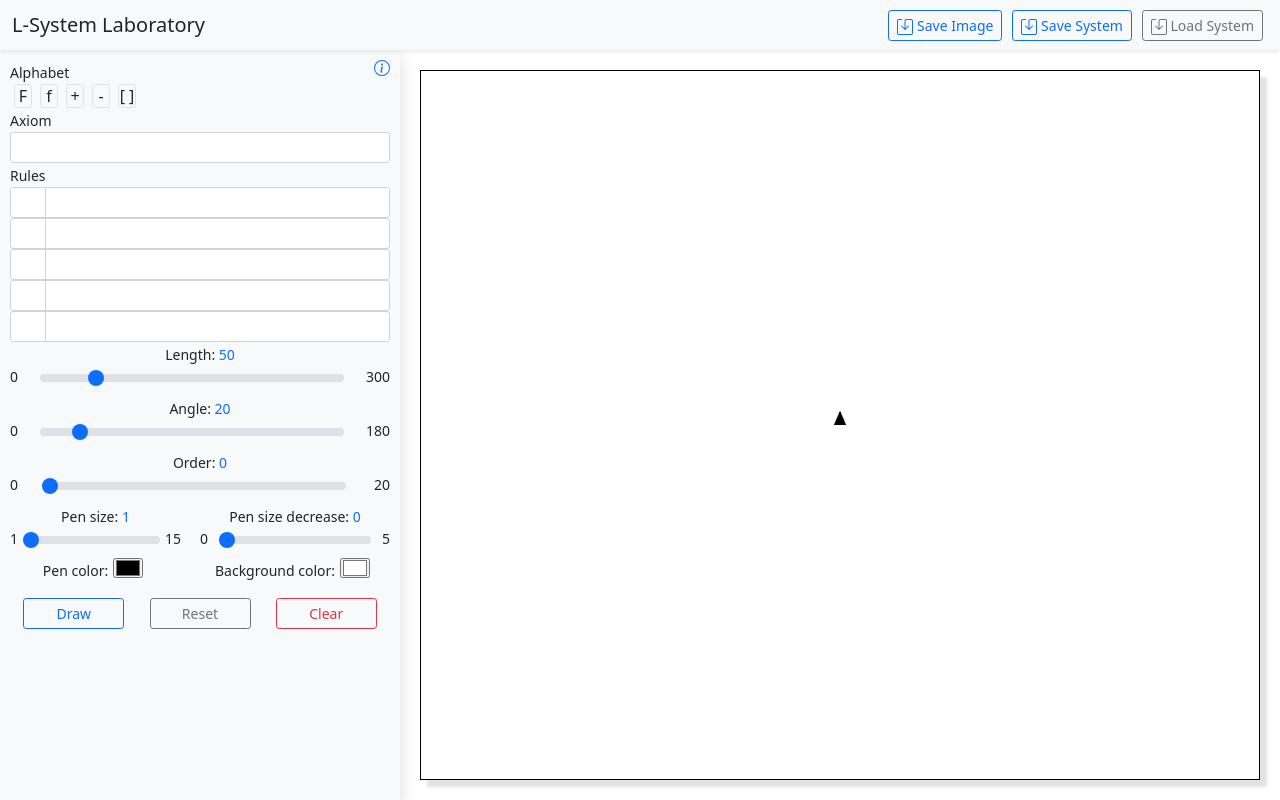
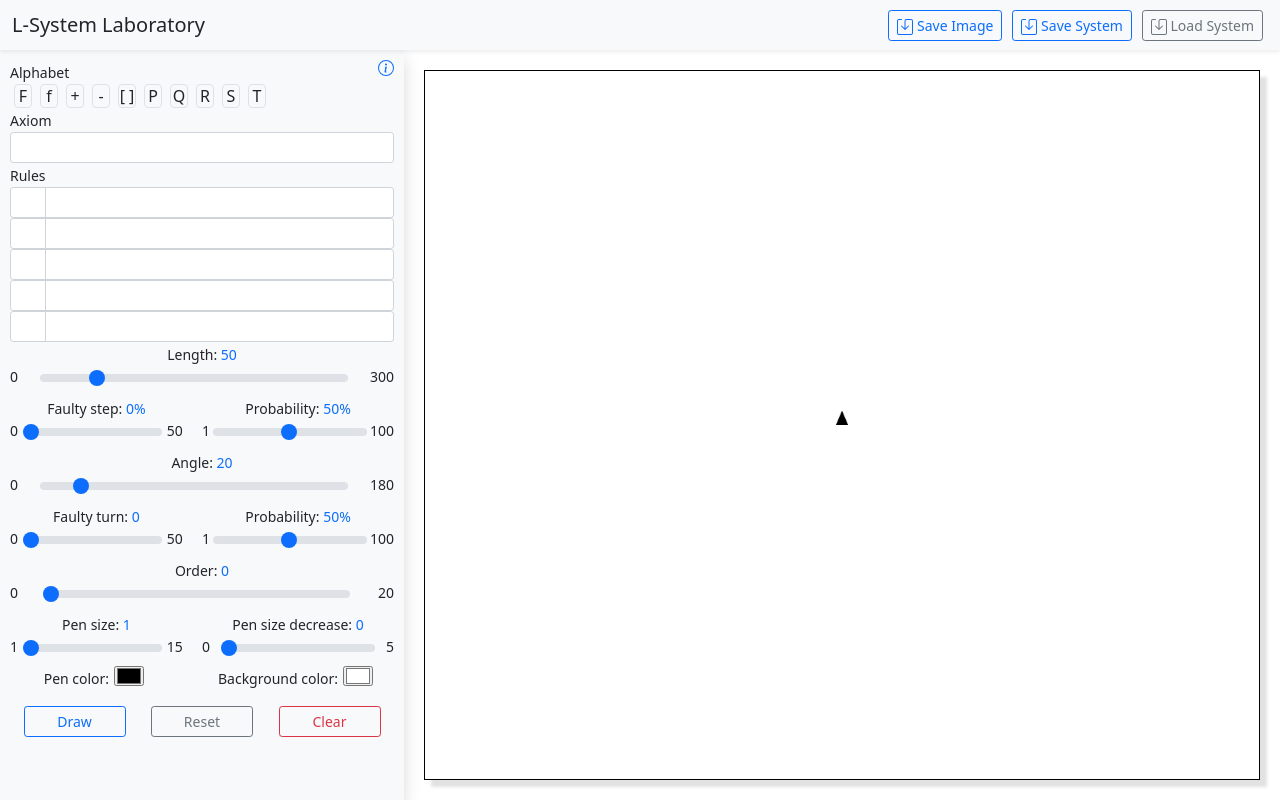
Before and after one commit to NorbertJu/diploma-thesis, a Vue app in the folder laboratory/: page / in a window 1280 px wide. Built offline with nearby package versions, Linux system fonts and the light colour scheme.

Commit message:
Add randomness

```diff
--- a/laboratory/src/components/Canvas.vue
+++ b/laboratory/src/components/Canvas.vue
@@ -130,7 +130,7 @@ export default {
   padding: 20px;
   position: relative;
   float: left;
-  width: calc(100% - 400px);
+  width: calc(100% - 404px);
   height: calc(100% - 50px);
 }
 
--- a/laboratory/src/components/Menu.vue
+++ b/laboratory/src/components/Menu.vue
@@ -12,67 +12,67 @@
     </div>
     <label for="axiom" class="form-label-sm small">Axiom</label>
     <div class="axiomContainer" @drop="setCurrentlyOver('axiom')" id="axiom">
-      <draggable v-model="axiom" :group="{ name: 'rules', pull: true, put: onPut }" @end="onEnd" @add="onAdd" @update="onUpdate" @start="onStart">
+      <draggable v-model="axiom" :group="{ name: 'rules', pull: true, put: onPutAxiom }" @end="onEnd" @add="onAdd" @update="onUpdate" @start="onStart">
         <span v-for="(element, index) in axiom" :key="index" class="border rounded mr-1" ><div class="item text-center">{{element.name}}</div></span>
       </draggable>
     </div>
     <label for="rule" class="form-label-sm small">Rules</label>
     <div class="ruleContainer">
       <div class="ruleKey" id="ruleKey1">
-        <draggable v-model="ruleKey1" :group="{ name: 'rules', pull: true, put: onPutRule }" @end="onEnd" @start="onStart">
+        <draggable v-model="ruleKey1" :group="{ name: 'rules', pull: true, put: onPutRuleKey }" @end="onEnd" @start="onStart">
           <span v-for="(element, index) in ruleKey1" :key="index" class="border rounded mr-1" ><div class="item text-center">{{element.name}}</div></span>
         </draggable>
       </div>
       <div class="rule" id="rule1">
-        <draggable v-model="rule1" :group="{ name: 'rules', pull: true, put: onPut }" @end="onEnd" @add="onAdd" @update="onUpdate" @start="onStart">
+        <draggable v-model="rule1" :group="{ name: 'rules', pull: true, put: onPutRule }" @end="onEnd" @add="onAdd" @update="onUpdate" @start="onStart">
           <span v-for="(element, index) in rule1" :key="index" class="border rounded mr-1" ><div class="item text-center">{{element.name}}</div></span>
         </draggable>
       </div>
     </div>
     <div class="ruleContainer">
       <div class="ruleKey" id="ruleKey2">
-        <draggable v-model="ruleKey2" :group="{ name: 'rules', pull: true, put: onPutRule }" @end="onEnd" @start="onStart">
+        <draggable v-model="ruleKey2" :group="{ name: 'rules', pull: true, put: onPutRuleKey }" @end="onEnd" @start="onStart">
           <span v-for="(element, index) in ruleKey2" :key="index" class="border rounded mr-1" ><div class="item text-center">{{element.name}}</div></span>
         </draggable>
       </div>
       <div class="rule" id="rule2">
-        <draggable v-model="rule2" :group="{ name: 'rules', pull: true, put: onPut }" @end="onEnd" @add="onAdd" @update="onUpdate" @start="onStart">
+        <draggable v-model="rule2" :group="{ name: 'rules', pull: true, put: onPutRule }" @end="onEnd" @add="onAdd" @update="onUpdate" @start="onStart">
           <span v-for="(element, index) in rule2" :key="index" class="border rounded mr-1" ><div class="item text-center">{{element.name}}</div></span>
         </draggable>
       </div>
     </div>
     <div class="ruleContainer">
       <div class="ruleKey" id="ruleKey3">
-        <draggable v-model="ruleKey3" :group="{ name: 'rules', pull: true, put: onPutRule }" @end="onEnd" @start="onStart">
+        <draggable v-model="ruleKey3" :group="{ name: 'rules', pull: true, put: onPutRuleKey }" @end="onEnd" @start="onStart">
           <span v-for="(element, index) in ruleKey3" :key="index" class="border rounded mr-1" ><div class="item text-center">{{element.name}}</div></span>
         </draggable>
       </div>
       <div class="rule" id="rule3">
-        <draggable v-model="rule3" :group="{ name: 'rules', pull: true, put: onPut }" @end="onEnd" @add="onAdd" @update="onUpdate" @start="onStart">
+        <draggable v-model="rule3" :group="{ name: 'rules', pull: true, put: onPutRule }" @end="onEnd" @add="onAdd" @update="onUpdate" @start="onStart">
           <span v-for="(element, index) in rule3" :key="index" class="border rounded mr-1" ><div class="item text-center">{{element.name}}</div></span>
         </draggable>
       </div>
     </div>
     <div class="ruleContainer">
       <div class="ruleKey" id="ruleKey4">
-        <draggable v-model="ruleKey4" :group="{ name: 'rules', pull: true, put: onPutRule }" @end="onEnd" @start="onStart">
+        <draggable v-model="ruleKey4" :group="{ name: 'rules', pull: true, put: onPutRuleKey }" @end="onEnd" @start="onStart">
           <span v-for="(element, index) in ruleKey4" :key="index" class="border rounded mr-1" ><div class="item text-center">{{element.name}}</div></span>
         </draggable>
       </div>
       <div class="rule" id="rule4">
-        <draggable v-model="rule4" :group="{ name: 'rules', pull: true, put: onPut }" @end="onEnd" @add="onAdd" @update="onUpdate" @start="onStart">
+        <draggable v-model="rule4" :group="{ name: 'rules', pull: true, put: onPutRule }" @end="onEnd" @add="onAdd" @update="onUpdate" @start="onStart">
           <span v-for="(element, index) in rule4" :key="index" class="border rounded mr-1" ><div class="item text-center">{{element.name}}</div></span>
         </draggable>
       </div>
     </div>
     <div class="ruleContainer">
       <div class="ruleKey" id="ruleKey5">
-        <draggable v-model="ruleKey5" :group="{ name: 'rules', pull: true, put: onPutRule }" @end="onEnd" @start="onStart">
+        <draggable v-model="ruleKey5" :group="{ name: 'rules', pull: true, put: onPutRuleKey }" @end="onEnd" @start="onStart">
           <span v-for="(element, index) in ruleKey5" :key="index" class="border rounded mr-1" ><div class="item text-center">{{element.name}}</div></span>
         </draggable>
       </div>
       <div class="rule" id="rule5">
-        <draggable v-model="rule5" :group="{ name: 'rules', pull: true, put: onPut }" @end="onEnd" @add="onAdd" @update="onUpdate" @start="onStart">
+        <draggable v-model="rule5" :group="{ name: 'rules', pull: true, put: onPutRule }" @end="onEnd" @add="onAdd" @update="onUpdate" @start="onStart">
           <span v-for="(element, index) in rule5" :key="index" class="border rounded mr-1" ><div class="item text-center">{{element.name}}</div></span>
         </draggable>
       </div>
@@ -83,11 +83,43 @@
       <input type="range" class="form-range" min="0" max="300" step="1" id="length" v-model="length">
       <div class="max small">300</div>
     </div>
+    <div class="left-half">
+      <label for="faultyStep" class="form-label-sm small">Faulty step: <span class="smal text-primary">{{faultyStep}}%</span></label>
+      <div class="slider">
+        <div class="min small">0</div>
+        <input type="range" class="form-range" min="0" max="50" step="1" id="faultyStep" v-model="faultyStep">
+        <div class="max small">50</div>
+      </div>
+    </div>
+    <div class="right-half">
+      <label for="probabilityFaultyStep" class="form-label-sm small">Probability: <span class="smal text-primary">{{probabilityFaultyStep}}%</span></label>
+      <div class="slider">
+        <div class="min small">1</div>
+        <input type="range" class="form-range" min="1" max="100" step="1" id="probabilityFaultyStep" v-model="probabilityFaultyStep">
+        <div class="max small">100</div>
+      </div>
+    </div>
     <label for="angle" class="form-label-sm small center">Angle: <span class="smal text-primary">{{angle}}</span></label>
     <div class="slider">
       <div class="min small">0</div>
       <input type="range" class="form-range" min="0" max="180" step="1" id="angle" v-model="angle">
       <div class="max small">180</div>
+    </div>
+    <div class="left-half">
+      <label for="faultyTurn" class="form-label-sm small">Faulty turn: <span class="smal text-primary">{{faultyTurn}}</span></label>
+      <div class="slider">
+        <div class="min small">0</div>
+        <input type="range" class="form-range" min="0" max="50" step="1" id="faultyTurn" v-model="faultyTurn">
+        <div class="max small">50</div>
+      </div>
+    </div>
+    <div class="right-half">
+      <label for="probabilityFaultyTurn" class="form-label-sm small">Probability: <span class="smal text-primary">{{probabilityFaultyTurn}}%</span></label>
+      <div class="slider">
+        <div class="min small">1</div>
+        <input type="range" class="form-range" min="1" max="100" step="1" id="probabilityFaultyTurn" v-model="probabilityFaultyTurn">
+        <div class="max small">100</div>
+      </div>
     </div>
     <label for="order" class="form-label-sm small center">Order: <span class="smal text-primary">{{order}}</span></label>
     <div class="slider">
@@ -119,6 +151,8 @@
       <label for="backgroundColor" class="form-label-sm small">Background color: </label>
       <input type="color" id="backgroundColor" class="color" v-model="newBGColor" @blur="changeBackgroundColor">
     </div>
+
+
     <div class="row justify-content-evenly pt-3">
       <button v-on:click="draw()" class="btn btn-outline-primary btn-sm col-3">Draw</button>
       <button v-on:click="reset()" class="btn btn-outline-secondary btn-sm col-3">Reset</button>
@@ -142,7 +176,7 @@ export default {
   },
   data() {
     return {
-      options: [{name: 'F', id: 'F'}, {name: 'f', id: 'f'}, {name: '+', id: 'l'}, {name: '-', id: 'r'}, {name: '[ ]', id: 'b'}],
+      options: [{name: 'F', id: 'F'}, {name: 'f', id: 'f'}, {name: '+', id: 'l'}, {name: '-', id: 'r'}, {name: '[ ]', id: 'b'}, {name: 'P', id: 'P'}, {name: 'Q', id: 'Q'}, {name: 'R', id: 'R'}, {name: 'S', id: 'S'}, {name: 'T', id: 'T'}],
       axiom: [],
       ruleKey1: [],
       rule1: [],
@@ -164,7 +198,11 @@ export default {
       drag: "",
       backgroundColor: "#ffffff",
       newBGColor: "#ffffff",
-      penColor: "#000000"
+      penColor: "#000000",
+      faultyTurn: "0",
+      probabilityFaultyTurn: "50",
+      faultyStep: "0",
+      probabilityFaultyStep: "50"
     }
   },
   methods: {
@@ -186,7 +224,15 @@ export default {
     },
     draw() {
       let result = this.LSystem.computeSystem(this.getAxiom(), this.getRules(), this.order);
-      this.turtle.draw(result, this.length, this.angle, this.penColor, this.penSize, this.penSizeDecrease);
+      this.turtle.draw(
+        result,
+        this.length,
+        this.angle,
+        this.penColor,
+        this.penSize,
+        this.penSizeDecrease,
+        this.getFaults()
+      );
     },
     getRules() {
       let result = {}
@@ -229,6 +275,18 @@ export default {
     },
     getAxiom() {
       return this.axiom.map(item => item.name)
+    },
+    getFaults() {
+      return {
+        step: {
+          fault: this.faultyStep,
+          probability: this.probabilityFaultyStep
+        },
+        turn: {
+          fault: this.faultyTurn,
+          probability: this.probabilityFaultyTurn
+        }
+      }
     },
     onEnd(event) {
       //delete both brackets
@@ -284,17 +342,35 @@ export default {
         this[event.to.parentElement.id].splice(event.newIndex + 1, 0, {name: "]", id: "rb"})
       }
     },
-    onPutRule(to) {
+    onPutRuleKey(to) {
       //allow add only 1 option
       if (to.el.children.length < 1) {
         //allow add only valid option
-        if (this.drag === "F" || this.drag === "f") {
+        if (this.drag === "F" || this.drag === "f" || this.drag === "P" || this.drag === "Q" || this.drag === "R" || this.drag === "S" || this.drag === "T") {
           return true
         }
       }
       return false;
     },
-    onPut() {
+    onPutRule(to) {
+      if (to.el.children.length >= 20) {
+        return false
+      }
+      if (to.el.children.length >= 19 && this.drag === "[ ]") {
+        return false
+      }
+      if (this.drag === "[" || this.drag === "]") {
+        return false
+      }
+      return true
+    },
+    onPutAxiom(to) {
+      if (to.el.children.length >= 22) {
+        return false
+      }
+      if (to.el.children.length >= 21 && this.drag === "[ ]") {
+        return false
+      }
       if (this.drag === "[" || this.drag === "]") {
         return false
       }
@@ -347,7 +423,11 @@ export default {
         order: this.order,
         penSize: this.penSize,
         penSizeDecrease: this.penSizeDecrease,
-        penColor: this.penColor
+        penColor: this.penColor,
+        faultyTurn: this.faultyTurn,
+        probabilityFaultyTurn: this.probabilityFaultyTurn,
+        faultyStep: this.faultyStep,
+        probabilityFaultyStep: this.probabilityFaultyStep
       }
       this.$root.$emit('saveSystem', system)
     },
@@ -418,7 +498,7 @@ export default {
   z-index: 0;
   position: relative;
   float: left;
-  width: 400px;
+  width: 404px;
   height: calc(100% - 50px);
   padding: 10px;
   overflow-y: auto;
--- a/laboratory/src/scripts/turtle.js
+++ b/laboratory/src/scripts/turtle.js
@@ -101,40 +101,58 @@ export default class Turtle {
     }
   }
 
-  checkSizeDecrease(penSizeDecrease, penSize, branchOrder) {
+  computeSizeDecrease(penSizeDecrease, penSize, branchOrder) {
     if (penSize - penSizeDecrease * branchOrder > 1) {
       return penSize - penSizeDecrease * branchOrder
     }
     return 1
   }
 
-  draw(system, length, angle, penColor, penSize, penSizeDecrease) {
+  computeFaultyStep(length, faultyStep) {
+    if (faultyStep.fault > 0) {
+      if (Math.floor(Math.random() * 100) + 1 <= faultyStep.probability) {
+        return (100 - (Math.floor(Math.random() * faultyStep.fault) + 1)) / 100 * length
+      }
+    }
+    return length
+  }
+
+  computeFaultyTurn(angle, faultyTurn) {
+    if (faultyTurn.fault > 0) {
+      if (Math.floor(Math.random() * 100) + 1 <= faultyTurn.probability) {
+        return parseInt(angle) + (Math.round(Math.random()) * 2 - 1) * (Math.floor(Math.random() * faultyTurn.fault) + 1)
+      }
+    }
+    return angle
+  }
+
+  draw(system, length, angle, penColor, penSize, penSizeDecrease, faults) {
     this.penColor(penColor)
     this.penSize(penSize)
     let stack = [];
     for (let command of system) {
       switch(command) {
         case "F":
-          this.fd(length);
+          this.fd(this.computeFaultyStep(length, faults.step));
           break;
         case "f":
-          this.forwardPenUp(length);
+          this.forwardPenUp(this.computeFaultyStep(length, faults.step));
           break;
         case "+":
-          this.lt(angle);
+          this.lt(this.computeFaultyTurn(angle, faults.turn));
           break;
         case "-":
-          this.rt(angle);
+          this.rt(this.computeFaultyTurn(angle, faults.turn));
           break;
         case "[":
           stack.push({x: this.x, y: this.y, h: this.heading});
-          this.penSize(this.checkSizeDecrease(penSizeDecrease, penSize, stack.length))
+          this.penSize(this.computeSizeDecrease(penSizeDecrease, penSize, stack.length))
           break;
         case "]":
           let pos = stack.pop();
           this.goTo(pos.x, pos.y);
           this.seth(pos.h);
-          this.penSize(this.checkSizeDecrease(penSizeDecrease, penSize, stack.length))
+          this.penSize(this.computeSizeDecrease(penSizeDecrease, penSize, stack.length))
           break;
       }
     }
```
